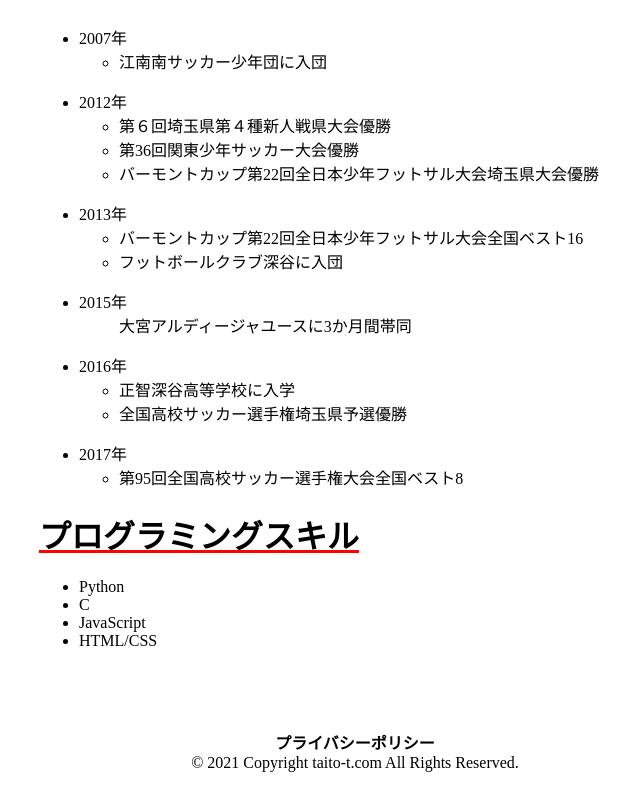
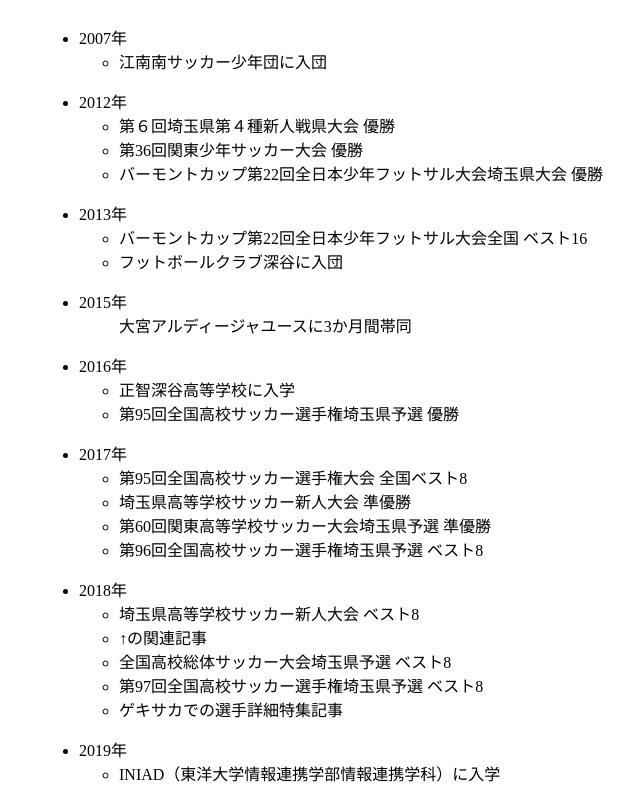
Before and after one commit to taitotnk/taito-t, a Next.js app: page /about in a window 1280 px wide. Shown: the part 631-1420 px from the top of the page, without its empty margins (285-925 px from the left). Built offline with nearby package versions, Linux system fonts and the light colour scheme.

Commit message:
経歴記載

```diff
--- a/src/pages/about.tsx
+++ b/src/pages/about.tsx
@@ -32,15 +32,15 @@
             <ul>
                 <li>2012年</li>
                 <ul>
-                    <li><a href="https://www.sakaiku.jp/topics/2012/001915.html">第６回埼玉県第４種新人戦県大会優勝</a></li>
-                    <li><a href="https://jr-soccer.jp/2012/08/20/post3903/">第36回関東少年サッカー大会優勝</a></li>
-                    <li><a href="https://jr-soccer.jp/2012/09/19/post4207/">バーモントカップ第22回全日本少年フットサル大会埼玉県大会優勝</a></li>
+                    <li><a href="https://www.sakaiku.jp/topics/2012/001915.html">第６回埼玉県第４種新人戦県大会 優勝</a></li>
+                    <li><a href="https://jr-soccer.jp/2012/08/20/post3903/">第36回関東少年サッカー大会 優勝</a></li>
+                    <li><a href="https://jr-soccer.jp/2012/09/19/post4207/">バーモントカップ第22回全日本少年フットサル大会埼玉県大会 優勝</a></li>
                 </ul>
             </ul>
             <ul>
                 <li>2013年</li>
                 <ul>
-                    <li><a href="https://jr-soccer.jp/2013/01/06/post3356/">バーモントカップ第22回全日本少年フットサル大会全国ベスト16</a></li>
+                    <li><a href="https://jr-soccer.jp/2013/01/06/post3356/">バーモントカップ第22回全日本少年フットサル大会全国 ベスト16</a></li>
                     <li><a href="http://www.fcfukaya.com/">フットボールクラブ深谷に入団</a></li>
                 </ul>
             </ul>
@@ -52,13 +52,32 @@
                 <li>2016年</li>
                 <ul>
                     <li>正智深谷高等学校に入学</li>
-                    <li><a href="https://shochi.jp/clublog/2016/1121_2496/">全国高校サッカー選手権埼玉県予選優勝</a></li>
+                    <li><a href="https://shochi.jp/clublog/2016/1121_2496/">第95回全国高校サッカー選手権埼玉県予選 優勝</a></li>
                 </ul>
             </ul>
             <ul>
                 <li>2017年</li>
                 <ul>
-                    <li><a href="https://saitama-soccer.jp/report/2191/">第95回全国高校サッカー選手権大会全国ベスト8</a></li>
+                    <li><a href="https://saitama-soccer.jp/report/2191/">第95回全国高校サッカー選手権大会 全国ベスト8</a></li>
+                    <li><a href="https://saitama-soccer.jp/report/3040/">埼玉県高等学校サッカー新人大会 準優勝</a></li>
+                    <li><a href="https://www.sfa2.jp/1246/">第60回関東高等学校サッカー大会埼玉県予選 準優勝</a></li>
+                    <li><a href="https://saitama-soccer.jp/report/12714/">第96回全国高校サッカー選手権埼玉県予選 ベスト8</a></li>
+                </ul>
+            </ul>
+            <ul>
+                <li>2018年</li>
+                <ul>
+                    <li><a href="https://web.gekisaka.jp/news/detail/?237784-237784-fl">埼玉県高等学校サッカー新人大会 ベスト8</a></li>
+                    <li><a href="https://web.gekisaka.jp/news/detail/?237743-237743-fl">↑の関連記事</a></li>
+                    <li><a href="https://saitama-soccer.jp/report/22984/">全国高校総体サッカー大会埼玉県予選 ベスト8</a></li>
+                    <li><a href="https://saitama-soccer.jp/report/29088/">第97回全国高校サッカー選手権埼玉県予選 ベスト8</a></li>
+                    <li><a href="https://web.gekisaka.jp/player/?46184-46184-jp">ゲキサカでの選手詳細特集記事</a></li>
+                </ul>
+            </ul>
+            <ul>
+                <li>2019年</li>
+                <ul>
+                    <li>INIAD（東洋大学情報連携学部情報連携学科）に入学</li>
                 </ul>
             </ul>
             <h1 className={styles.head}>プログラミングスキル</h1>
@@ -67,6 +86,8 @@
                 <li>C</li>
                 <li>JavaScript</li>
                 <li>HTML/CSS</li>
+                <li>TypeScript（ベンキョウチュウ）</li>
+                <li>Go（ベンキョウチュウ）</li>
             </ul>
             </div>
         </Layout>
```
